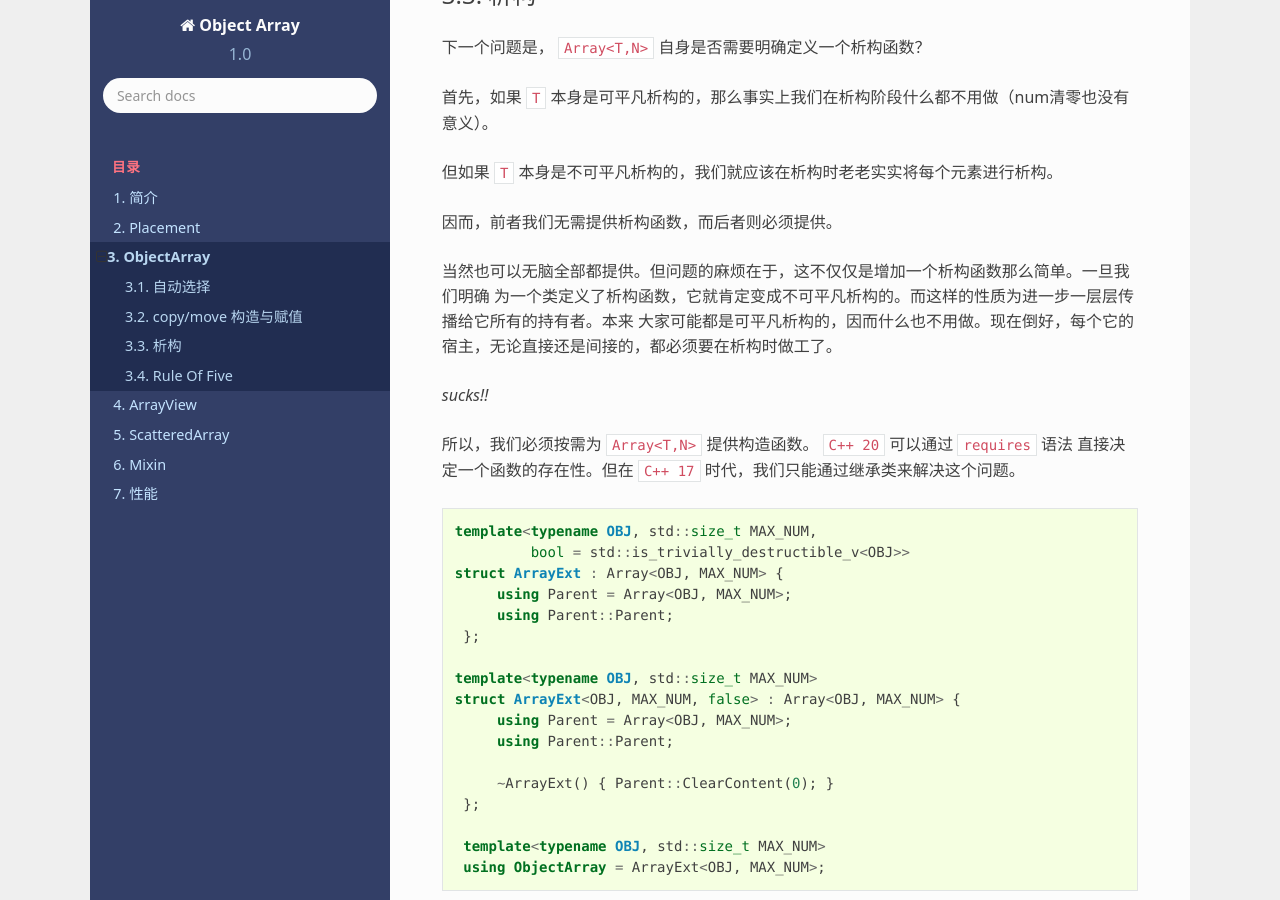
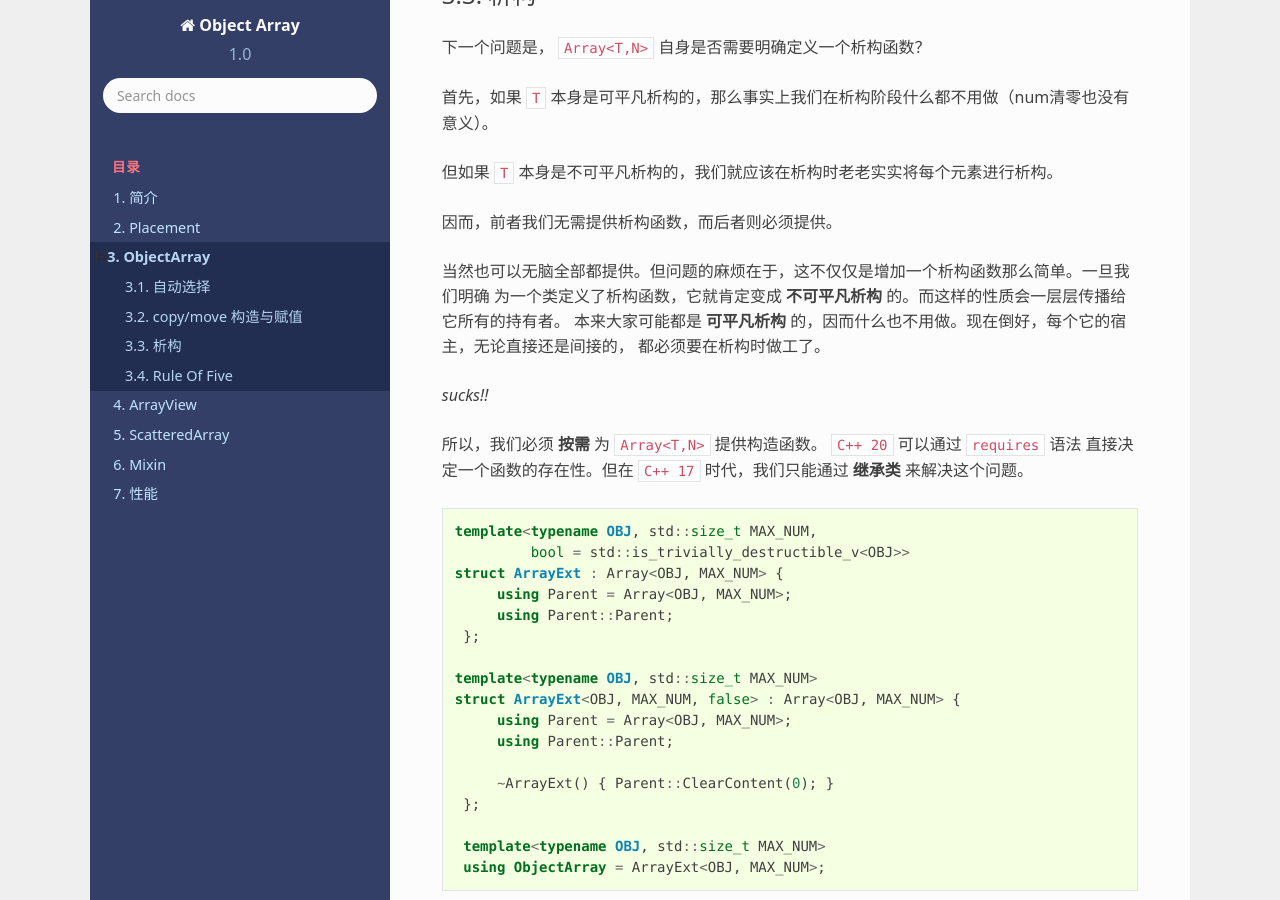
Before and after one commit to godsme/object-array, a Sphinx documentation site: the page built from doc/source/Array.rst, in a window 1280 px wide and 900 px high, scrolled down 3759 px. Built offline with Sphinx 7.4.7 and the Read the Docs theme 2.0.0, drawn with Linux system fonts in a browser that asks for light colours; formulas are drawn with MathJax 3.

```diff
--- a/doc/source/Array.rst
+++ b/doc/source/Array.rst
@@ -177,13 +177,14 @@
 因而，前者我们无需提供析构函数，而后者则必须提供。
 
 当然也可以无脑全部都提供。但问题的麻烦在于，这不仅仅是增加一个析构函数那么简单。一旦我们明确
-为一个类定义了析构函数，它就肯定变成不可平凡析构的。而这样的性质为进一步一层层传播给它所有的持有者。本来
-大家可能都是可平凡析构的，因而什么也不用做。现在倒好，每个它的宿主，无论直接还是间接的，都必须要在析构时做工了。
+为一个类定义了析构函数，它就肯定变成 **不可平凡析构** 的。而这样的性质会一层层传播给它所有的持有者。
+本来大家可能都是 **可平凡析构** 的，因而什么也不用做。现在倒好，每个它的宿主，无论直接还是间接的，
+都必须要在析构时做工了。
 
 `sucks!!`
 
-所以，我们必须按需为 ``Array<T,N>`` 提供构造函数。 ``C++ 20`` 可以通过 ``requires`` 语法
-直接决定一个函数的存在性。但在 ``C++ 17`` 时代，我们只能通过继承类来解决这个问题。
+所以，我们必须 **按需** 为 ``Array<T,N>`` 提供构造函数。 ``C++ 20`` 可以通过 ``requires`` 语法
+直接决定一个函数的存在性。但在 ``C++ 17`` 时代，我们只能通过 **继承类** 来解决这个问题。
 
 .. code-block:: c++
 
```
